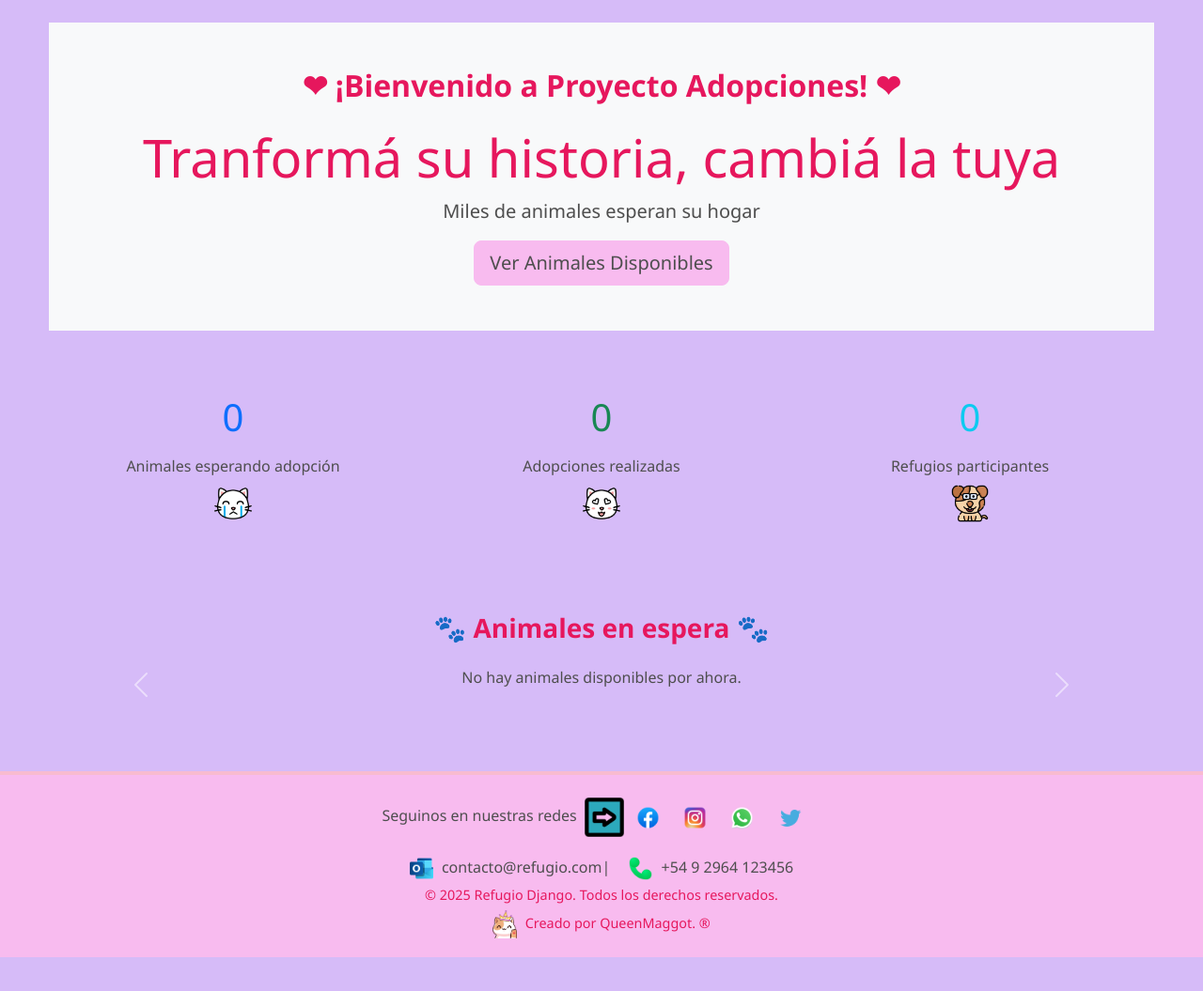
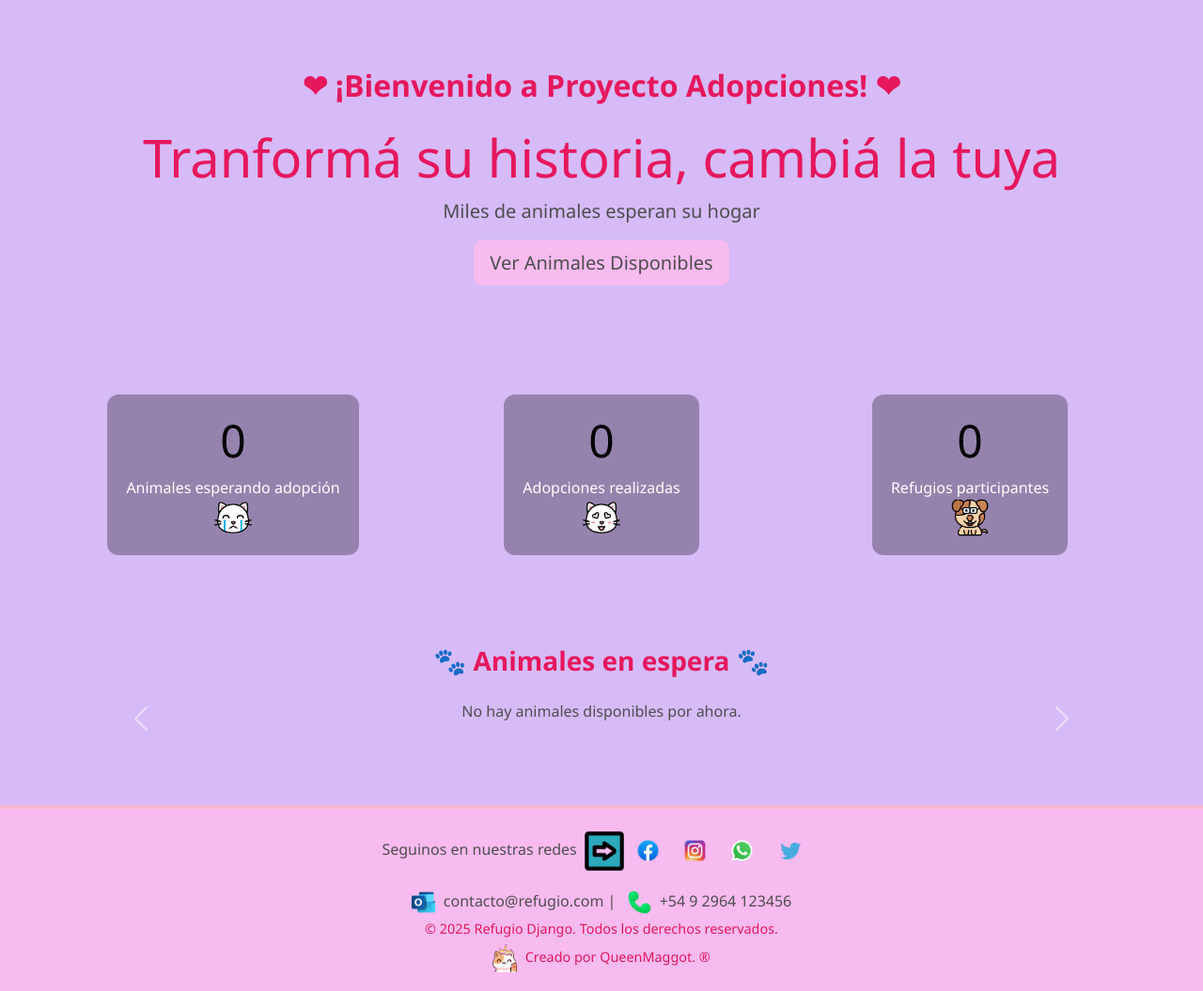
Before and after one commit to QueenMaggot/refugio, a Django app: page / in a window 1280 px wide. Shown: the part 69-1124 px from the top of the page at 94% size. Before the commit the page ends 1088 px from the top, so only its background shows below. Run offline with Django 5.2, Linux system fonts and the light colour scheme; data that the repository does not hold is empty; some libraries are stand-ins or nearby versions.

Commit message:
mejore colores del inicio

```diff
--- a/src/static/styles/estilos.css
+++ b/src/static/styles/estilos.css
@@ -59,6 +59,26 @@ h1, h2, h3 {
   font-weight: bold;
 
 }
+
+/* INICIO */
+.section-inicio {
+  background-color: var(--color-bg)!important;
+}
+
+.stats-box {
+  background-color:rgba(0,0,0, 0.3); /* celeste pastel con 50% opacidad */
+  border-radius: 12px; /* esquinas redondeadas */
+  padding: 20px;
+  text-align: center;
+}
+
+.stats-box p {
+  color: #fff;          /* texto blanco para contraste */
+  font-weight: 500;     /* un poco más grueso */
+  margin-top: 10px;     /* espacio respecto al número */
+}
+
+
 
 /* ========= BOTONES ========== */
 
--- a/src/templates/animales/animales_listar.html
+++ b/src/templates/animales/animales_listar.html
@@ -4,7 +4,6 @@
 {% block contenedor %}
 
 <div class="container mt-4">
-<div class="test-rojo">TEST</div>
   <!-- Título + botón agregar -->
   <div class="d-flex justify-content-between align-items-center mb-4">
     <h2 class="mb-0">Listado de Animales</h2>
--- a/src/templates/base.html
+++ b/src/templates/base.html
@@ -118,6 +118,7 @@
               <li class="nav-item">
                 <a class="nav-link" href="{% url 'login' %}">Iniciar Sesión</a>
               </li>
+
               <li class="nav-item">
                 <a class="btn btn-outline-primary btn-sm" href="{% url 'registro_adoptante' %}">Registrarse<img src="{% static 'img/agregar.png' %}" style="height:40px"></a>
               </li>
@@ -173,7 +174,7 @@
     </div>
 
     <!-- Contacto -->
-    <a  href= "mailto:contacto@refugio.com" class="me-3" target="_blank" ><img src = "{%static 'img/logo-mail.png'%}" style="height: 25px"> contacto@refugio.com|</a>
+    <a  href= "mailto:contacto@refugio.com" class="me-2" target="_blank" ><img src = "{%static 'img/logo-mail.png'%}" style="height: 25px"> contacto@refugio.com    |</a>
     <a  href= "https://+54 9 2964 123456" target="_blank"><img src = "{%static 'img/logo-tel.png'%}"  style="height: 25px"> +54 9 2964 123456</a>
 
     <!-- Copyright -->
--- a/src/templates/inicio.html
+++ b/src/templates/inicio.html
@@ -3,7 +3,7 @@
 {% block contenedor %}
 
 <!-- Hero principal -->
-<section class="text-center bg-light py-5">
+<section class="text-center bg-light py-5 section-inicio">
   <h2 class="mb-4">❤ ¡Bienvenido a Proyecto Adopciones! ❤</h2>
   <h1 class="display-4">Tranformá su historia, cambiá la tuya</h1>
   <p class="lead">Miles de animales esperan su hogar</p>
@@ -17,26 +17,31 @@
   <div class="row text-center">
     <!-- Columna 1 -->
     <div class="col-md-4 contador-col">
-        <h3 class="display-6 text-primary">{{ total_animales }}</h3>
+    <div class="stats-box">
+        <h3 class="display-5" style="color: #000000">{{ total_animales }}</h3>
         <p class="mb-0">Animales esperando adopción</p>
         <img src="{% static 'img/gato-triste.png' %}" style="height: 40px;" alt="Animales esperando">
+    </div>
     </div>
 
     <!-- Columna 2 -->
     <div class="col-md-4 contador-col">
-        <h3 class="display-6 text-success">{{ total_adopciones_aprobadas }}</h3>
+    <div class="stats-box">
+        <h3 class="display-5" style="color: #000000">{{ total_adopciones_aprobadas }}</h3>
         <p class="mb-0">Adopciones realizadas</p>
         <img src="{% static 'img/gato-love.png' %}" style="height: 40px;" alt="Adopciones realizadas">
     </div>
-
+    </div>
     <!-- Columna 3 -->
-   <div class="col-md-4 contador-col">
-
-        <h3 class="display-6 text-info">{{ total_refugios }}</h3>
+  <div class="col-md-4 contador-col">
+  <div class="stats-box">
+        <h3 class="display-5" style="color: #000000">{{ total_refugios }}</h3>
         <p class="mb-0">Refugios participantes</p>
         <img src="{% static 'img/perro-nerd.png' %}" style="height: 40px;" alt="Refugios participantes">
-    </div>
   </div>
+  </div>
+
+</div>
 </section>
 
 <!-- Carrusel dinámico -->
```
